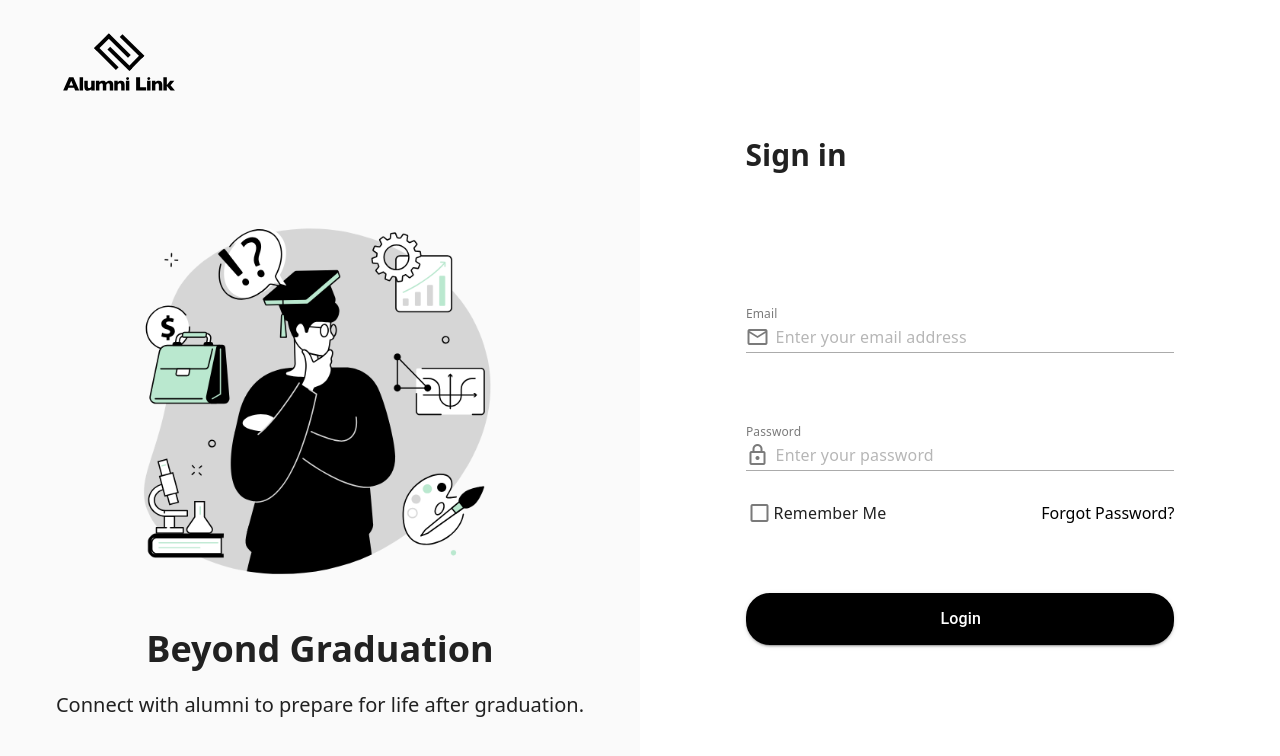
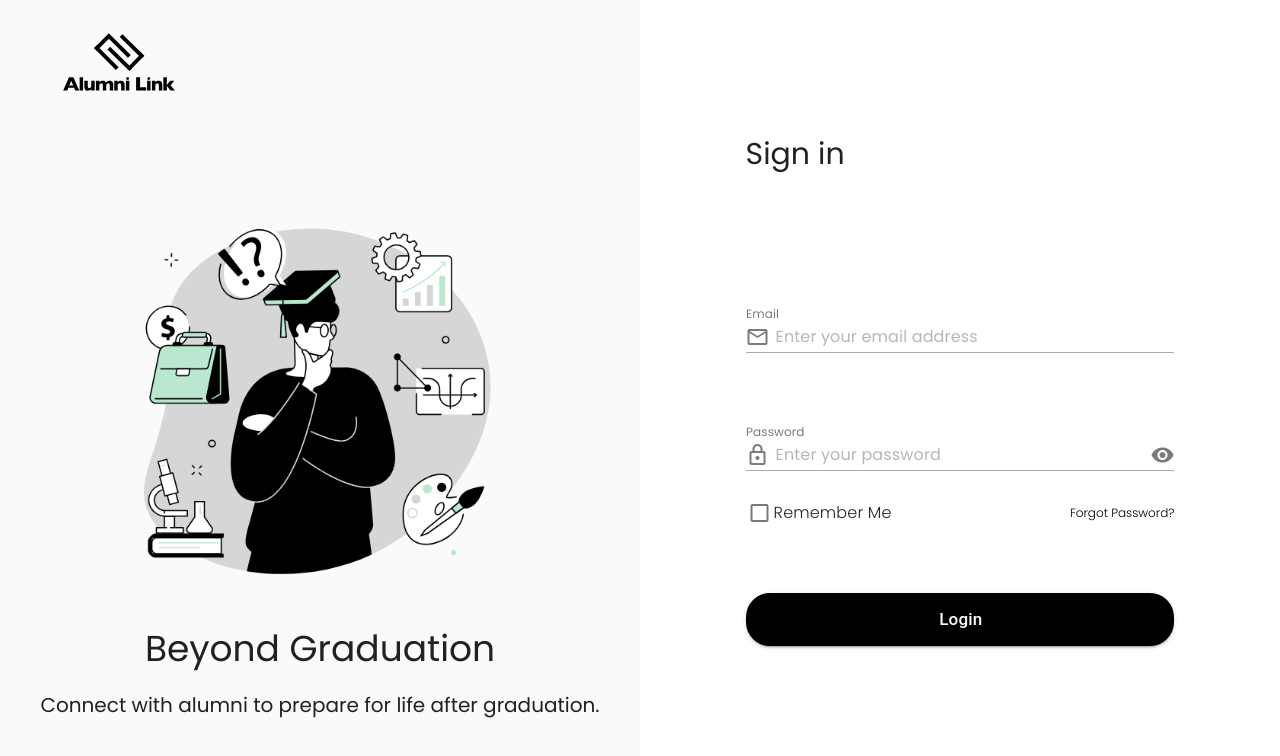
Before and after one commit to brasskneecap/alumni-link, a Vue app in the folder portal/: page / in a window 1280 px wide. Shown: the top 756 px of the page. Built offline with nearby package versions, Linux system fonts and the light colour scheme.

Commit message:
al-signin-page added poppins, tweaked css, added password component

```diff
--- a/portal/package.json
+++ b/portal/package.json
@@ -9,6 +9,7 @@
     "preview": "vite preview"
   },
   "dependencies": {
+    "@fontsource/poppins": "^5.2.6",
     "@mdi/font": "^7.4.47",
     "vite-plugin-vuetify": "^2.1.0",
     "vue": "^3.5.13",
--- a/portal/src/components/LoginPage/SigninPage.vue
+++ b/portal/src/components/LoginPage/SigninPage.vue
@@ -7,7 +7,7 @@
       placeholder="Enter your email address"
       icon="mdi-email-outline"
     />
-    <TextField
+    <PasswordField
       class="password-field"
       label="Password"
       placeholder="Enter your password"
@@ -17,16 +17,23 @@
       <v-checkbox
         label="Remember Me"
         density="compact"
+        :ripple="false"
+        :hover="none"
         class="signin-checkbox">
       </v-checkbox>
-      <a href="#">Forgot Password?</a>
+      <a
+        href="#"
+        class="pw-forgot">Forgot Password?</a>
     </div>
-    <v-btn rounded="xl" size="x-large" class=" login-btn text-subtitle-1 font-weight-medium">Login</v-btn>
+    <v-btn
+      rounded="xl"
+      class=" login-btn text-subtitle-1 font-weight-medium">Login</v-btn>
   </div>
 </template>
 
 <script setup>
 import TextField from '../input-fields/TextField.vue';
+import PasswordField from '../input-fields/PasswordField.vue';
 </script>
 
 <style lang="scss">
@@ -58,6 +65,7 @@ import TextField from '../input-fields/TextField.vue';
       display: flex;
       margin: 0;
       padding: 0;
+      font-weight: 300;
     }
 
     a {
@@ -67,11 +75,19 @@ import TextField from '../input-fields/TextField.vue';
     }
   }
 
+  .pw-forgot {
+    font-size: 12px;
+    font-weight: 300;
+  }
+
   .login-btn {
     width: 26.8rem;
     background-color: black;
     color: white;
+    font-size: 17px !important;
+    height: 53px !important;
     margin-top: 3.75rem;
   }
+
 }
 </style>
--- /dev/null
+++ b/portal/src/components/input-fields/PasswordField.vue
@@ -0,0 +1,40 @@
+<template>
+  <v-container>
+    <v-text-field
+      :type="isPasswordVisible ? 'text' : 'password'"
+      :label="label"
+      :placeholder="placeholder"
+      :persistent-placeholder="true"
+      :prepend-inner-icon="icon"
+      variant="underlined"
+      :append-inner-icon="isPasswordVisible ? 'mdi-eye-off' : 'mdi-eye'"
+      @click:append-inner="togglePasswordVisibility"
+    />
+  </v-container>
+</template>
+
+<script setup>
+import { ref } from 'vue'
+
+const props = defineProps({
+  label: {
+    type: String,
+    required: true,
+  },
+  placeholder: {
+    type: String,
+    required: true,
+  },
+  icon: {
+    type: String,
+    default: () => ""
+  }
+})
+
+// Password visibility state
+const isPasswordVisible = ref(false)
+
+function togglePasswordVisibility() {
+  isPasswordVisible.value = !isPasswordVisible.value
+}
+</script>
--- a/portal/src/style.css
+++ b/portal/src/style.css
@@ -1,5 +1,9 @@
+@import "@fontsource/poppins";
+@import "@fontsource/poppins/300.css";
+@import "@fontsource/poppins/300-italic.css";
+
 :root {
-  font-family: system-ui, Avenir, Helvetica, Arial, sans-serif;
+  font-family: "Poppins", system-ui, Avenir, Helvetica, Arial, sans-serif;
   line-height: 1.5;
   font-weight: 400;
 
```
Also changed, not shown: 1 other file (tests, documents, lock files or other folders).
